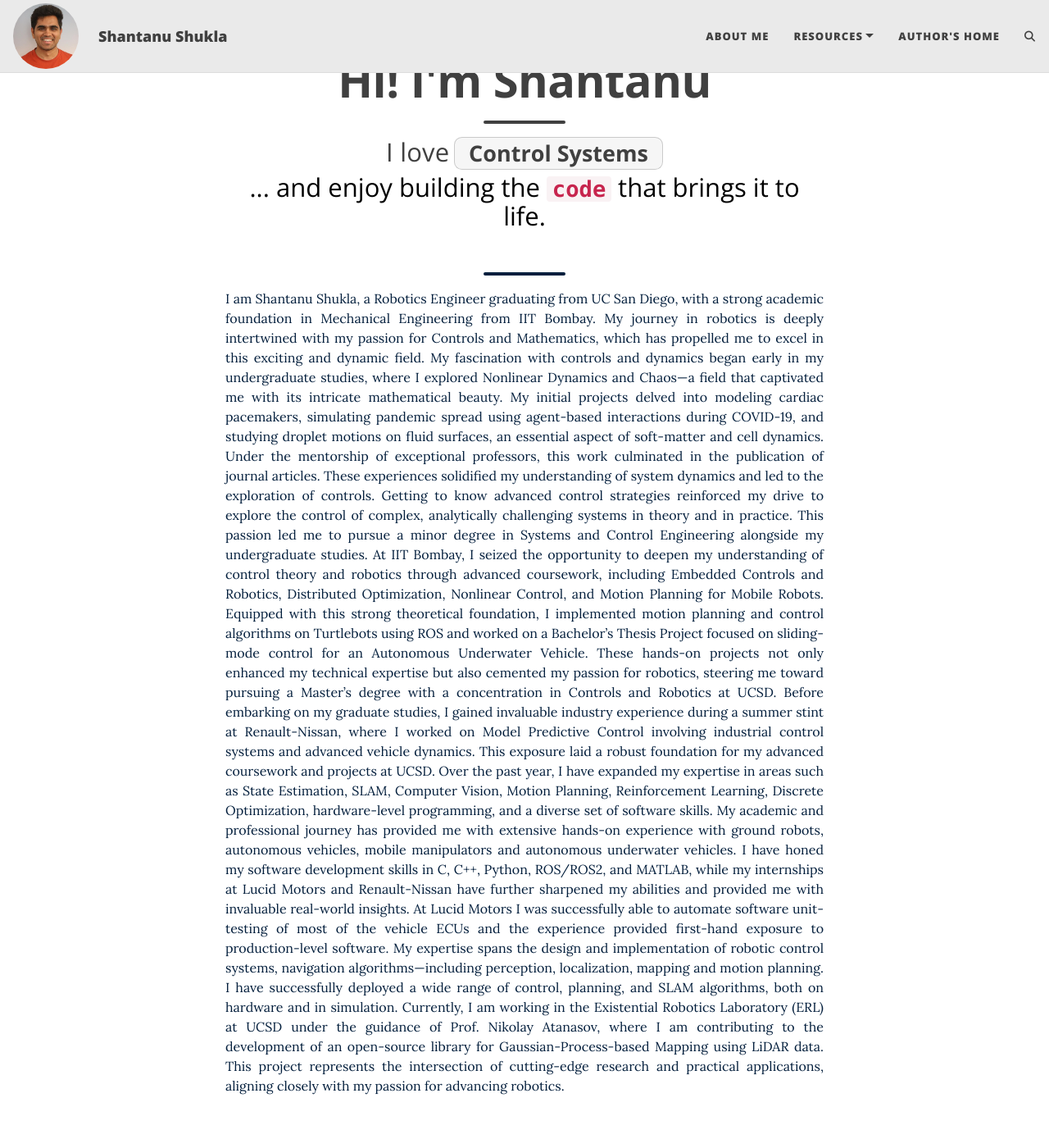
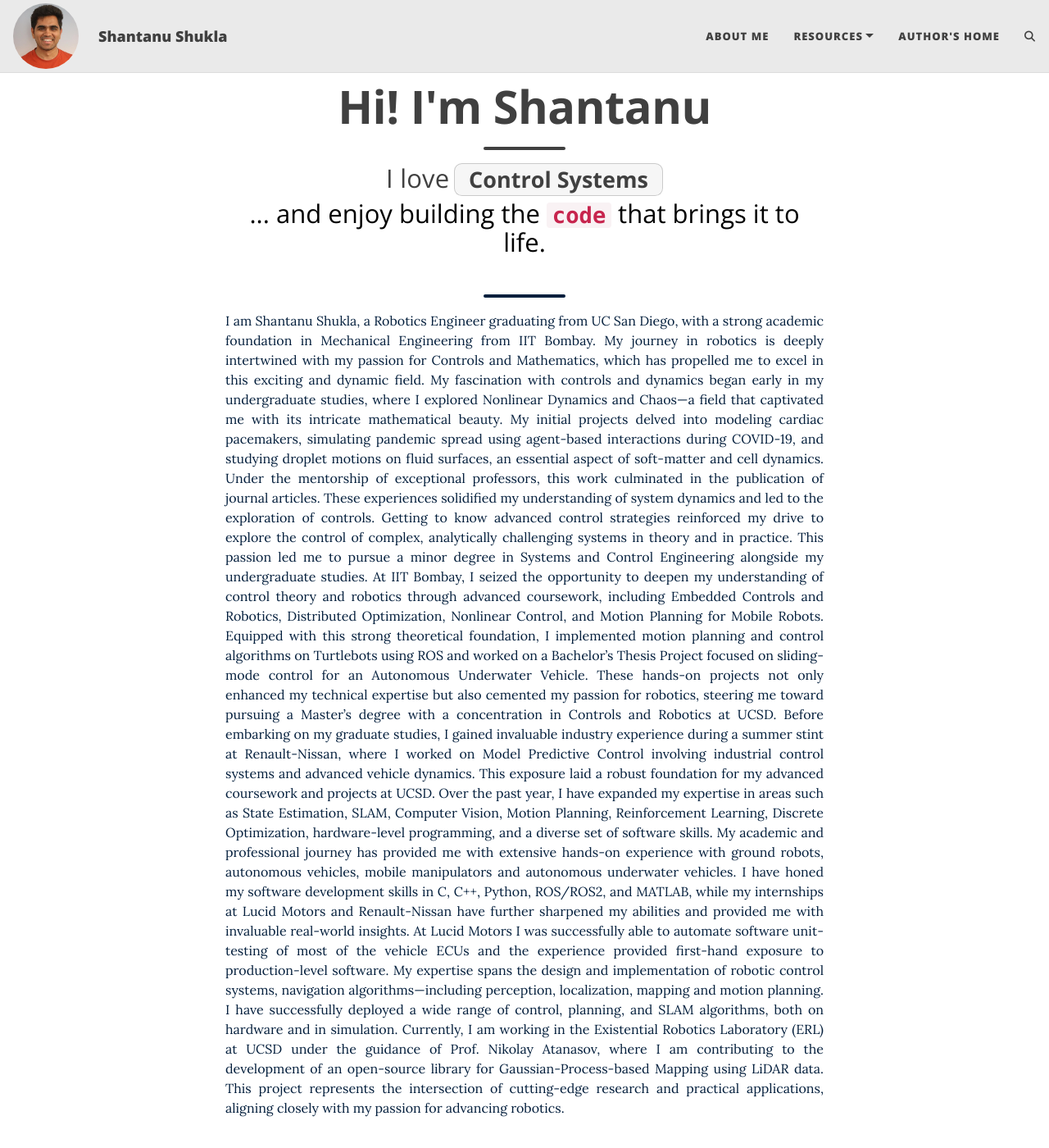
Before and after one commit to shantanusshukla/shantanusshukla.github.io, a Jekyll site: the page built from index.html, in a window 1280 px wide and 1400 px high. Shown: the whole window at 82% size. Built offline with Jekyll 4.4.1, drawn with Linux system fonts in a browser that asks for light colours; the list of posts is cut into pages by our own code; comment, search, counter and statistics services are not loaded.

Commit message:
Resize header try again

```diff
--- a/assets/css/style.css
+++ b/assets/css/style.css
@@ -65,7 +65,7 @@
 }
 
 .intro-header {
-    margin-top: 3rem !important;   /* reduce top gap */
+    margin-top: 5rem !important;   /* reduce top gap */
     margin-bottom: 1rem !important; /* tighten bottom gap */
     padding-top: 1rem !important;  /* optional, fine-tune internal spacing */
     padding-bottom: 1rem !important;
@@ -82,7 +82,7 @@
 
 .intro-header .page-heading .page-subheading {
     margin-top: 0.25rem !important;
-    margin-bottom: 0.5rem !important;  /* reduce space before hr */
+    margin-bottom: 0.2rem !important;  /* reduce space before hr */
 }
 
 /* Optional: scale on very large screens */
```
